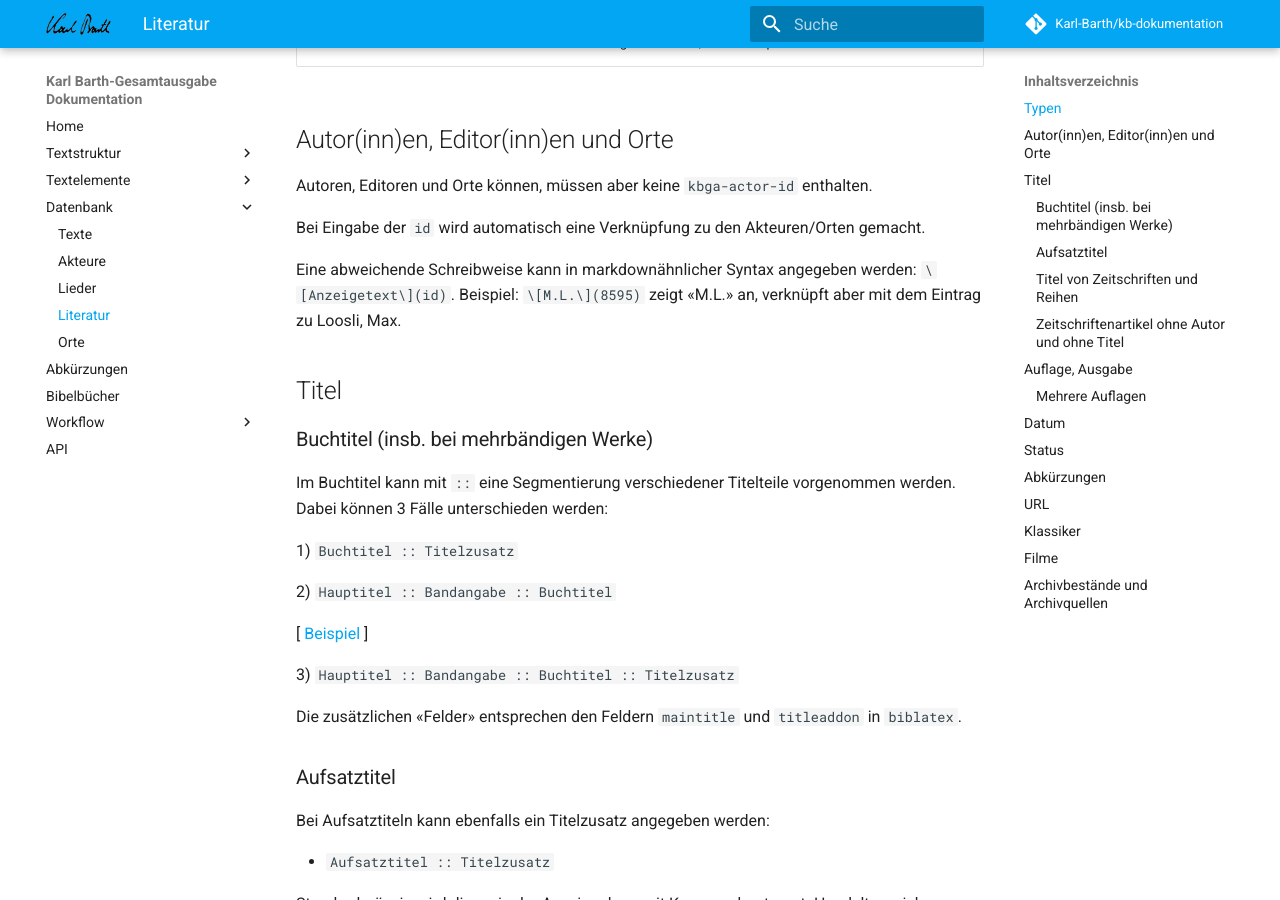
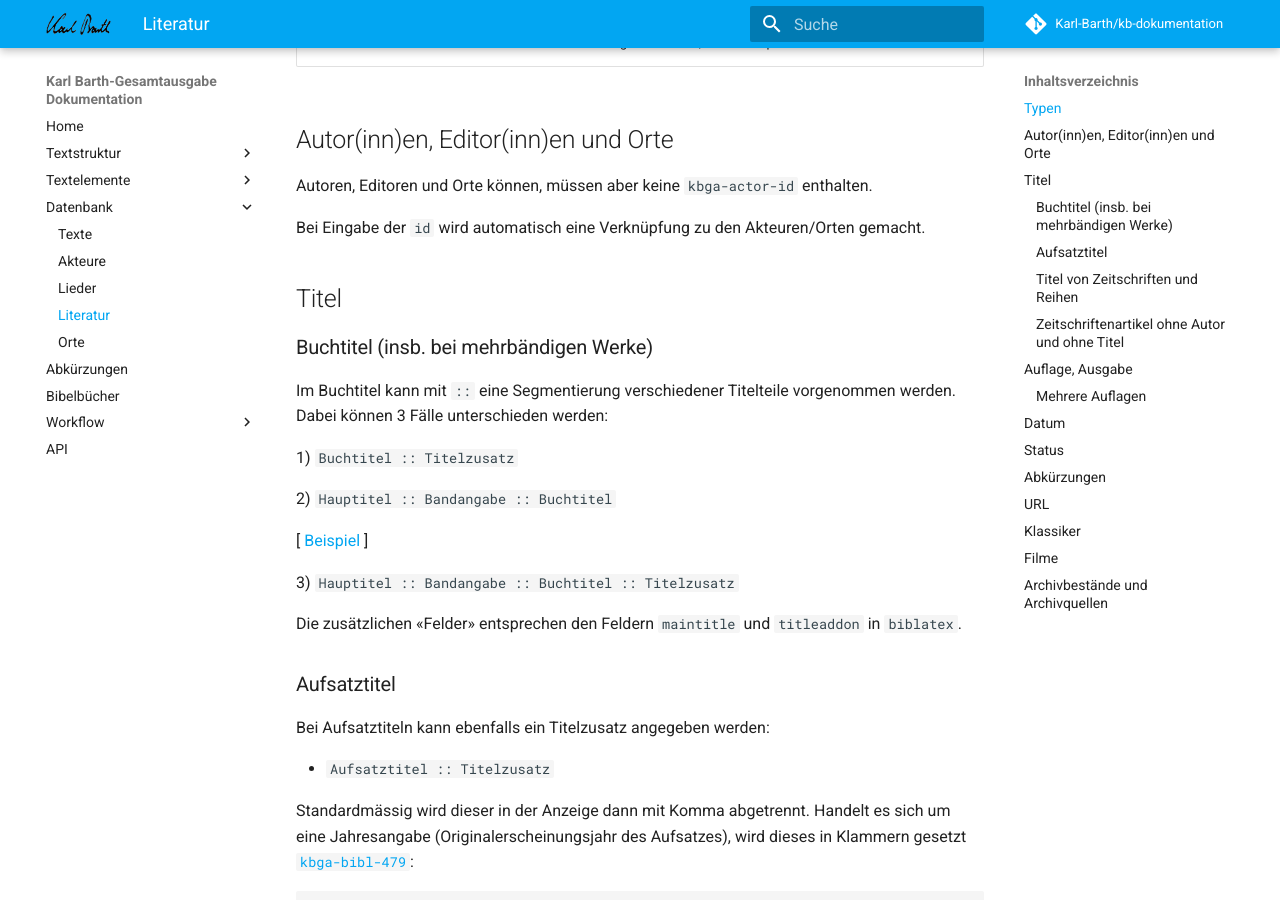
Before and after one commit to Karl-Barth/kb-dokumentation, an MkDocs documentation site: the page built from docs/datenbank/literatur.md, in a window 1280 px wide and 900 px high, scrolled down 1336 px. Built offline with MkDocs 1.6.1 and Material for MkDocs 9.7.7, drawn with Linux system fonts in a browser that asks for light colours; comment, search, counter and statistics services are not loaded.

Commit message:
datenbank/literatur: Markdown-Syntax-Hinweis wieder entfernt
Das Feature \[Anzeigetext\](id) existiert nicht — Befund:
- DB bibl_contributors: 0 Eintraege mit dem Muster
- Laravel-App (kb): kein Parser fuer diese Syntax; Namen und actor_id
  werden als separate DB-Spalten gelesen
- Wiki beschrieb ein nicht implementiertes Feature

Details: ../kb-cleanup/notes/nicht-dokumentierte-features.md

```diff
--- a/docs/datenbank/literatur.md
+++ b/docs/datenbank/literatur.md
@@ -35,8 +35,6 @@ Für das angezeigte Formular wie für die Formatierung des Eintrags, ist der Ein
 Autoren, Editoren und Orte können, müssen aber keine `kbga-actor-id` enthalten.
 
 Bei Eingabe der `id` wird automatisch eine Verknüpfung zu den Akteuren/Orten gemacht.
-
-Eine abweichende Schreibweise kann in markdownähnlicher Syntax angegeben werden: `\[Anzeigetext\](id)`. Beispiel: `\[M.L.\](8595)` zeigt «M.L.» an, verknüpft aber mit dem Eintrag zu Loosli, Max.
 
 ## Titel
 
```
